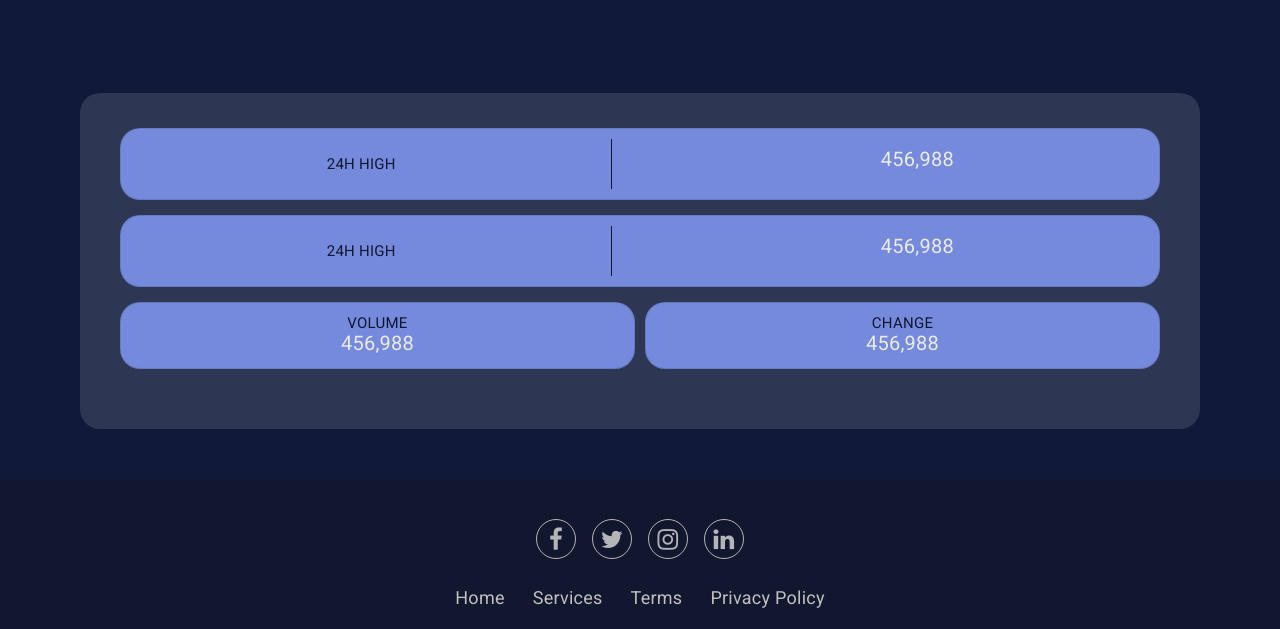
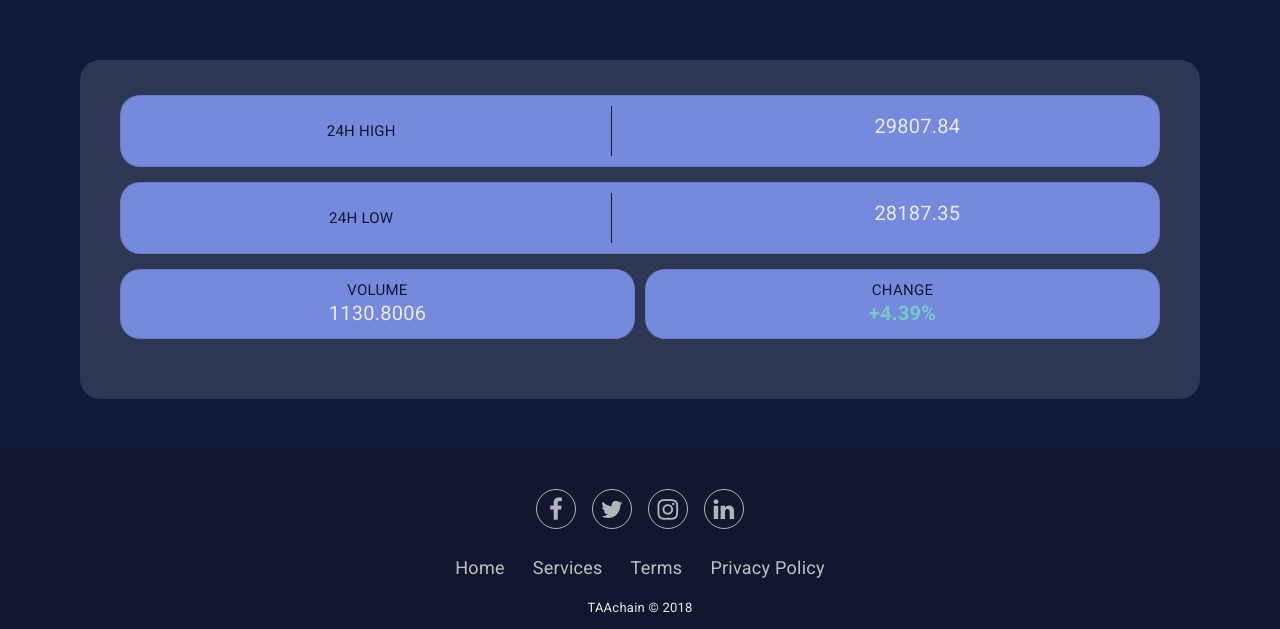
Before and after one commit to anitapajic/HCI-Berza, an Angular app: page / in a window 1280 px wide. Shown: the part 1445-2074 px from the top of the page. Built offline with nearby package versions, Linux system fonts and the light colour scheme; no server answers; what ng-apexcharts would draw is missing.

Commit message:
fixed design

```diff
--- a/src/app/app.component.css
+++ b/src/app/app.component.css
@@ -67,7 +67,7 @@ p {
 @media only screen and (max-width:1360px) {
     .containerr {
         grid-template-columns: 1fr;
-        grid-template-rows: 0.2fr 0.2fr 0.5fr 2.2fr 1.2fr 0.6fr;
+        grid-template-rows: 0.2fr 0.2fr 0.5fr 1.7fr 0.8fr 0.3fr;
         grid-template-areas: "nav" "title" "LSideBar" "main" "RSideBar" "footer";
     }
     #LSideBar {
--- a/src/app/cryptocurrency/cryptocurrency.component.css
+++ b/src/app/cryptocurrency/cryptocurrency.component.css
@@ -129,7 +129,7 @@
 }
 
 .cryptocurrency-wrapper {
-    height: 570px;
+    height: 550px;
     width: fit-content;
     padding: 12px;
     overflow-y: scroll;
--- a/src/app/info-table/info-table.component.css
+++ b/src/app/info-table/info-table.component.css
@@ -21,15 +21,16 @@
     font-size: 15px;
 }
 .value{
-    padding-top: 10px;
+    padding-top: 13px;
     padding-left: 0px;
     color: #EBEAE5;
-    font-size: 20px;
+    font-size: 19px;
 }
 .titleS{
     color: #11172F;
     margin-bottom: 0px;
     font-size: 15px;
+    padding-bottom: 3px;
 }
 .valueS{
     padding-left: 0px;
--- a/src/app/info-table/info-table.component.html
+++ b/src/app/info-table/info-table.component.html
@@ -10,7 +10,7 @@
                         <div class="vl"></div>
                     </div>
                     <div class="col-5">
-                        <p class="value">456,988</p>
+                        <p class="value">29807.84</p>
                     </div>
                 </div>
             </div>
@@ -20,13 +20,13 @@
             <div class="card">
                 <div class="row">
                     <div class="col-5">
-                        <p class="title">24H HIGH</p>
+                        <p class="title">24H LOW</p>
                     </div>
                     <div class="col-1">
                         <div class="vl"></div>
                     </div>
                     <div class="col-5">
-                        <p class="value">456,988</p>
+                        <p class="value">28187.35</p>
                     </div>
                 </div>
             </div>
@@ -36,13 +36,13 @@
                 <div class="col" id="col1">
                     <div class="card">
                         <p class="titleS">VOLUME</p>
-                        <p class="valueS">456,988</p>
+                        <p class="valueS">1130.8006</p>
                     </div>
                 </div>
                 <div class="col" id="col2">
                     <div class="card">
                         <p class="titleS">CHANGE</p>
-                        <p class="valueS">456,988</p>
+                        <b><p class="valueS" style="color: #75CAC4;">+4.39%</p></b>
                     </div>
                 </div>
             </div>
--- a/src/app/search-bar/search-bar.component.html
+++ b/src/app/search-bar/search-bar.component.html
@@ -8,7 +8,7 @@
 
         <mat-icon matChipRemove>cancel</mat-icon>
       </mat-chip>
-      <input #autocompleteInput type="text" placeholder="Search markets.." aria-label="Number" matInput [formControl]="myControl"
+      <input #autocompleteInput type="text" placeholder="Search currency.." aria-label="Number" matInput [formControl]="myControl"
              [matAutocomplete]="auto" [matChipInputFor]="chipList">
       <mat-autocomplete #auto="matAutocomplete" [displayWith]="displayFn">
         <mat-option *ngFor="let option of autoCompleteList" [value]="option" (onSelectionChange)="filterPostList($event)">
```
